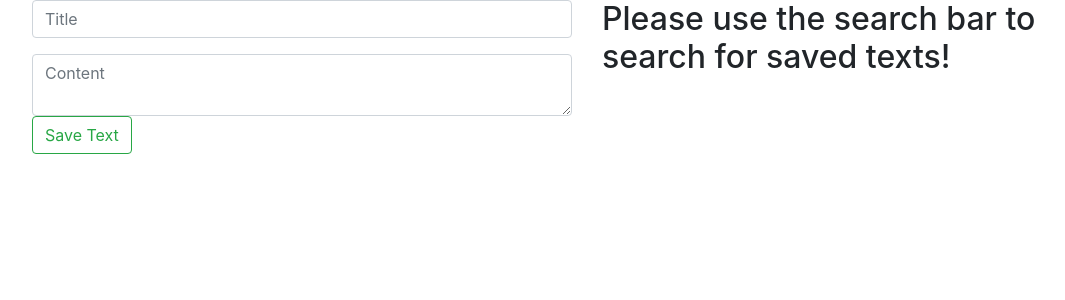
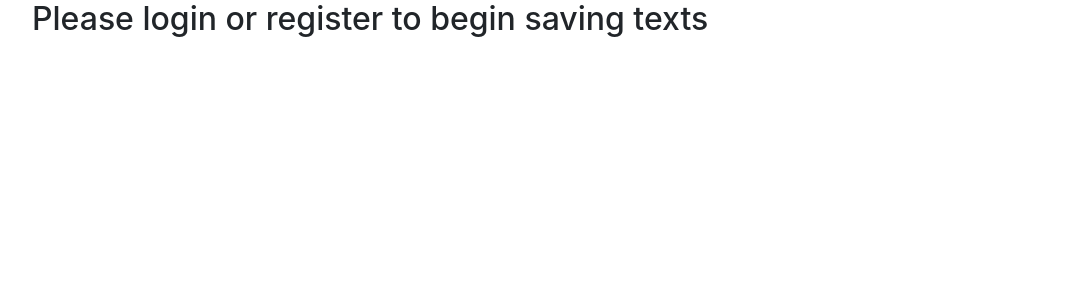
Before and after one commit to peter3605/Final-Project, a Flask app: page / in a window 1280 px wide. Shown: the part 56-356 px from the top of the page, without its empty margins (53-1118 px from the left). Run offline with Flask 2, Linux system fonts and the light colour scheme; some libraries are stand-ins or nearby versions.

Commit message:
Added please login page

```diff
--- a/flask_app/forms.py
+++ b/flask_app/forms.py
@@ -30,7 +30,7 @@ class TextForm(FlaskForm):
         "name", validators=[InputRequired(), Length(min=1, max=100)]
     )
     text = TextAreaField(
-        "text", validators=[InputRequired(), Length(min=5, max=5000)]
+        "text", validators=[InputRequired(), Length(min=1, max=5000)]
     )
     submit = SubmitField("Save Text")
 
--- a/flask_app/templates/index.html
+++ b/flask_app/templates/index.html
@@ -38,16 +38,13 @@
             </div>
         </form>
     </div>
-    <div class="col">
-        <h2>Please use the search bar to search for saved texts!</h2>
-    </div>
 </div>
 <div class="row">
     <div class="col">
         {% if texts %}
         <h1> Texts <small class="float-right">{{ texts.count() }} texts</small></h1>
         <ul class="media-list">
-            {% for text in texts %}
+            {% for text in texts | reverse %}
             <li class="media review-item">
                 <div class="media-body">
                     <span class="float-right">
--- /dev/null
+++ b/flask_app/templates/main.html
@@ -0,0 +1,21 @@
+{% extends "header.html" %}
+{% block content %}
+
+<div class="row">
+    <div class="col">
+        <form action="/" class="form-group my-2 my-lg-0" method="POST">
+            {% with messages = get_flashed_messages() %}
+                {% if messages %}
+                    {% for message in messages %}
+                        <div class="alert alert-info">
+                            {{ message }}
+                        </div>
+                    {% endfor %}
+                {% endif %}
+            {% endwith %}
+        </form>
+        <h2>Please login or register to begin saving texts</h2>
+    </div>
+</div>
+
+{% endblock %}
--- a/flask_app/texts/routes.py
+++ b/flask_app/texts/routes.py
@@ -29,12 +29,13 @@ def index():
         return render_template("index.html", form=form, form2=form2, texts=texts)
 
     # enable to display all stored texts for user on site
-    return render_template("index.html", form=form, form2=form2)
+    return render_template("main.html")
 
 
 @texts.route("/user/<username>")
 def user_detail(username):
+    form = SearchForm()
     user = User.objects(username=username).first()
     texts = Text.objects(user=user)
 
-    return render_template("user_detail.html", username=username, texts=texts)
+    return render_template("user_detail.html", username=username, texts=texts.reverse(), form=form)
--- a/flask_app/users/routes.py
+++ b/flask_app/users/routes.py
@@ -36,7 +36,7 @@ def login():
             user.password, form.password.data
         ):
             login_user(user)
-            return redirect(url_for("users.account"))
+            return redirect(url_for("texts.index"))
         else:
             flash("Login failed. Check your username and/or password")
             return redirect(url_for("users.login"))
```
Also changed, not shown: flask_app/templates/user_detail.html (+14 -0 lines).
